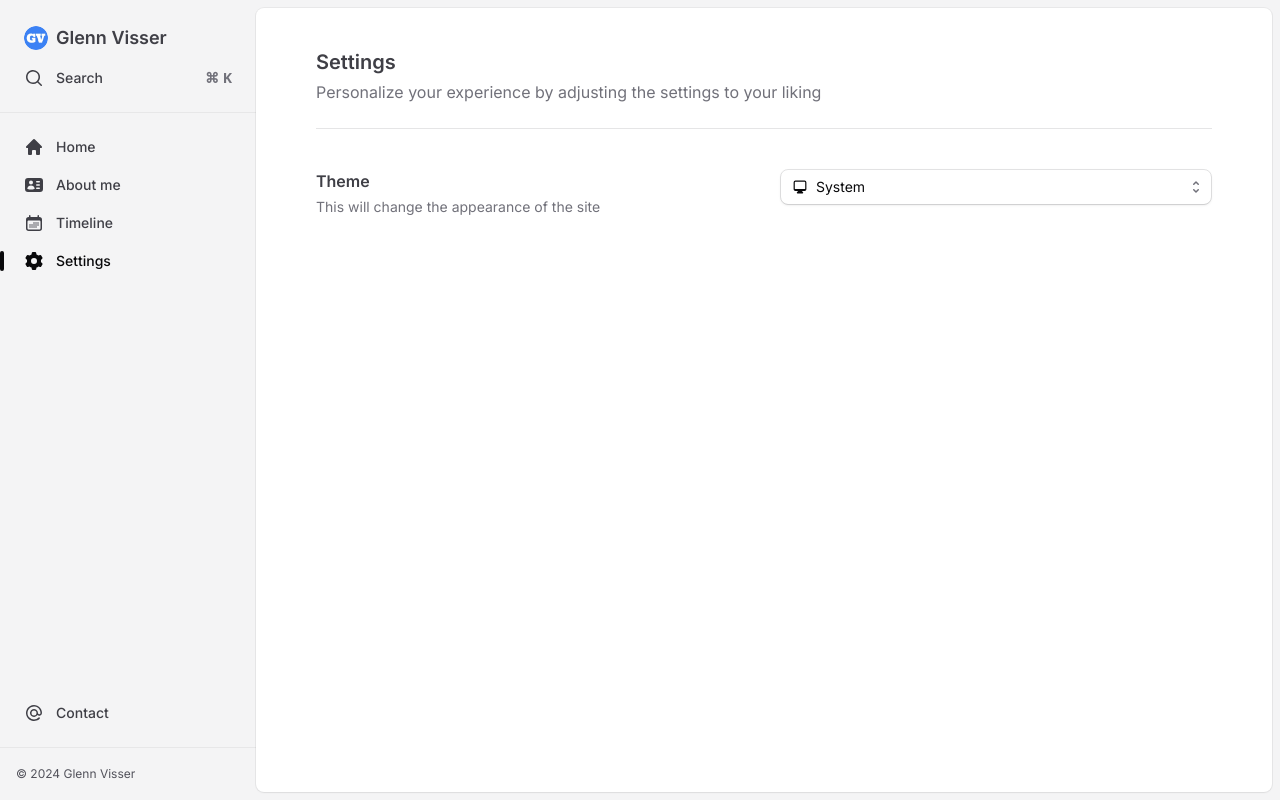
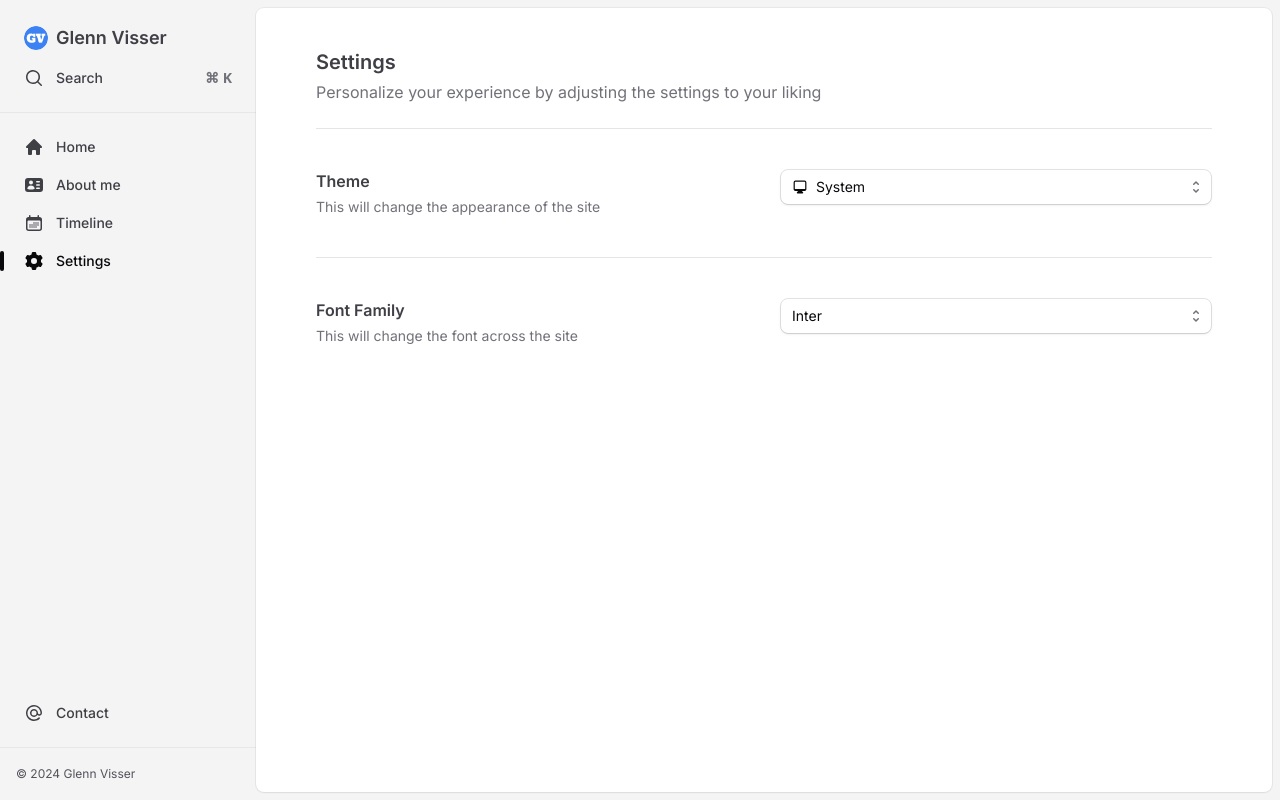
Before and after one commit to GVisser1/Website, a Next.js app: page /settings in a window 1280 px wide. Built offline with nearby package versions, Linux system fonts and the light colour scheme.

Commit message:
Add font switcher

```diff
--- a/package.json
+++ b/package.json
@@ -25,6 +25,8 @@
     "@axe-core/playwright": "4.9.1",
     "@playwright/test": "1.45.1",
     "@tailwindcss/typography": "0.5.13",
+    "@testing-library/dom": "10.4.0",
+    "@testing-library/react": "16.0.1",
     "@types/node": "20.11.24",
     "@types/react": "18.2.61",
     "@types/react-dom": "18.2.19",
@@ -45,6 +47,7 @@
     "postcss": "8.4.35",
     "tailwindcss": "3.4.1",
     "typescript": "5.3.3",
+    "usehooks-ts": "3.1.0",
     "vitest": "1.6.0"
   },
   "packageManager": "pnpm@9.10.0+sha512.73a29afa36a0d092ece5271de5177ecbf8318d454ecd701343131b8ebc0c1a91c487da46ab77c8e596d6acf1461e3594ced4becedf8921b074fbd8653ed7051c"
--- a/src/app/layout.tsx
+++ b/src/app/layout.tsx
@@ -1,11 +1,8 @@
-import { Inter } from "next/font/google";
 import "@/styles/globals.css";
-import type { ReactNode } from "react";
-import { ThemeProvider } from "@/providers/themeProvider";
+import { type ReactNode } from "react";
 import { Layout } from "@/components/layout";
 import type { Metadata } from "next/types";
-
-const inter = Inter({ subsets: ["latin"], variable: "--inter" });
+import { Inter } from "next/font/google";
 
 export const metadata: Metadata = {
   title: {
@@ -22,14 +19,12 @@ export const metadata: Metadata = {
   manifest: "/site.webmanifest",
 };
 
+const inter = Inter({ subsets: ["latin"], variable: "--inter" });
+
 const RootLayout = ({ children }: { children: ReactNode }): JSX.Element => (
   <html lang="en" className="scroll-smooth">
-    <body className="bg-zinc-50 dark:bg-zinc-950 lg:bg-zinc-100">
-      <ThemeProvider attribute="class" defaultTheme="system" enableSystem>
-        <div className={`${inter.variable} relative flex bg-white font-inter dark:bg-zinc-900`}>
-          <Layout>{children}</Layout>
-        </div>
-      </ThemeProvider>
+    <body className={`${inter.variable} bg-zinc-50 dark:bg-zinc-950 lg:bg-zinc-100`}>
+      <Layout>{children}</Layout>
     </body>
   </html>
 );
--- a/src/app/settings/page.tsx
+++ b/src/app/settings/page.tsx
@@ -1,5 +1,7 @@
+import { Divider } from "@/components/divider";
 import Header from "@/components/header";
-import ThemeSwitcher from "@/components/themeSwitcher";
+import FontSwitcher from "@/components/listbox/fontSwitcher";
+import ThemeSwitcher from "@/components/listbox/themeSwitcher";
 import type { Metadata } from "next/types";
 
 export const metadata: Metadata = {
@@ -18,6 +20,14 @@ const SettingsPage = (): JSX.Element => (
       </div>
       <ThemeSwitcher />
     </section>
+    <Divider className="my-10" />
+    <section className="grid items-start gap-x-8 gap-y-6 sm:grid-cols-2">
+      <div>
+        <h2 className="mb-1 font-semibold text-zinc-700 dark:text-white">Font Family</h2>
+        <p className="text-sm text-zinc-500 dark:text-zinc-400">This will change the font across the site</p>
+      </div>
+      <FontSwitcher />
+    </section>
   </>
 );
 
--- a/src/components/dialog/searchDialog.tsx
+++ b/src/components/dialog/searchDialog.tsx
@@ -33,7 +33,7 @@ const SearchDialog = ({ open, onClose }: SearchDialogProps): JSX.Element => {
     } else {
       setSearchResults(pages);
     }
-    setSelectedIndex(0);
+    setSelectedIndex(-1);
   };
 
   const handleKeyDown = (e: KeyboardEvent<HTMLInputElement>): void => {
--- a/src/components/layout.tsx
+++ b/src/components/layout.tsx
@@ -6,6 +6,9 @@ import { Navbar, NavbarItem } from "@/components/navBar";
 import { Sidebar } from "@/components/sidebar";
 import { CloseButton, Dialog, DialogPanel, Transition, TransitionChild } from "@headlessui/react";
 import Icon from "./icon";
+import { useFont } from "../hooks/useFont";
+import { ThemeProvider } from "@/providers/themeProvider";
+import clsx from "clsx";
 
 const MobileSidebar = ({
   open,
@@ -47,10 +50,20 @@ const MobileSidebar = ({
   </Transition>
 );
 
-export const Layout = ({ children }: PropsWithChildren): JSX.Element => {
+export const Layout = ({ children }: PropsWithChildren): JSX.Element | null => {
   const [showSidebar, setShowSidebar] = useState(false);
+  const { font } = useFont();
+
+  const classes = clsx("relative flex bg-white dark:bg-zinc-900", {
+    "font-inter": font === "inter",
+    "font-sans": font === "sans",
+    "font-mono": font === "mono",
+    "font-serif": font === "serif",
+  });
 
   return (
+    <ThemeProvider attribute="class" defaultTheme="system" enableSystem>
+      <div id="headlessui-portal-root" className={classes}>
         <div className="relative isolate flex min-h-svh w-full bg-white dark:bg-zinc-900 max-lg:flex-col lg:bg-zinc-100 dark:lg:bg-zinc-950">
           <div className="fixed inset-y-0 left-0 w-64 max-lg:hidden">
             <Sidebar />
@@ -77,5 +90,7 @@ export const Layout = ({ children }: PropsWithChildren): JSX.Element => {
             </div>
           </main>
         </div>
+      </div>
+    </ThemeProvider>
   );
 };
--- /dev/null
+++ b/src/components/listbox/fontSwitcher.tsx
@@ -0,0 +1,27 @@
+"use client";
+
+import { Listbox, ListboxLabel, ListboxOption } from "@/components/listbox/listbox";
+import { useFont } from "../../hooks/useFont";
+
+const FontSwitcher = (): JSX.Element | null => {
+  const { font, handleFontChange } = useFont();
+
+  return (
+    <Listbox aria-label="Font" name="font" value={font} onChange={handleFontChange}>
+      <ListboxOption value="inter">
+        <ListboxLabel className="font-inter">Inter</ListboxLabel>
+      </ListboxOption>
+      <ListboxOption value="mono">
+        <ListboxLabel className="font-mono">Mono</ListboxLabel>
+      </ListboxOption>
+      <ListboxOption value="sans">
+        <ListboxLabel className="font-sans">Sans</ListboxLabel>
+      </ListboxOption>
+      <ListboxOption value="serif">
+        <ListboxLabel className="font-serif">Serif</ListboxLabel>
+      </ListboxOption>
+    </Listbox>
+  );
+};
+
+export default FontSwitcher;
--- a/src/components/themeSwitcher.tsx
+++ b/src/components/listbox/themeSwitcher.tsx
@@ -1,7 +1,7 @@
 "use client";
 
 import Icon from "@/components/icon";
-import { Listbox, ListboxLabel, ListboxOption } from "@/components/listbox";
+import { Listbox, ListboxLabel, ListboxOption } from "@/components/listbox/listbox";
 import { useTheme } from "next-themes";
 
 const ThemeSwitcher = (): JSX.Element | null => {
--- /dev/null
+++ b/src/hooks/useFont.tsx
@@ -0,0 +1,17 @@
+import type { Font } from "../types";
+import { useLocalStorage } from "usehooks-ts";
+
+type UseFontSwitcherResult = {
+  font: Font;
+  handleFontChange: (newFont: Font) => void;
+};
+
+export const useFont = (): UseFontSwitcherResult => {
+  const [font, setFont] = useLocalStorage<Font>("font", "inter");
+
+  const handleFontChange = (newFont: Font): void => {
+    setFont(newFont);
+  };
+
+  return { font, handleFontChange };
+};
--- /dev/null
+++ b/src/types.ts
@@ -0,0 +1 @@
+export type Font = "inter" | "mono" | "sans" | "serif";
--- a/tailwind.config.ts
+++ b/tailwind.config.ts
@@ -8,7 +8,9 @@ const config: Config = {
   theme: {
     fontFamily: {
       inter: ["var(--inter)", ...fontFamily.sans],
+      mono: fontFamily.mono,
       sans: fontFamily.sans,
+      serif: fontFamily.serif,
     },
     outlineColor: {
       DEFAULT: "#3b82f6",
```
Also changed, not shown: src/components/listbox/listbox.tsx (renamed from src/components/listbox.tsx, +4 -4 lines), 2 other files (tests, documents, lock files or other folders). Lines whose indentation alone changed are shown as unchanged.
